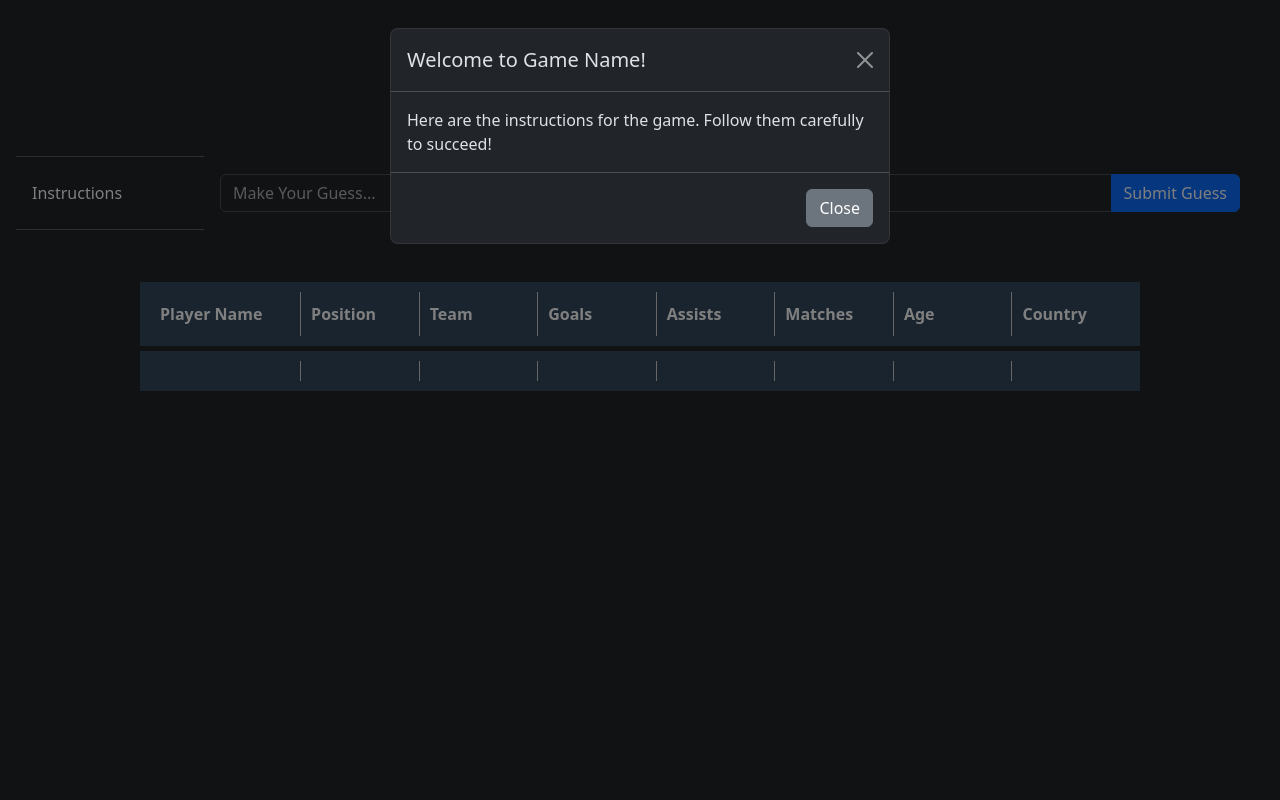
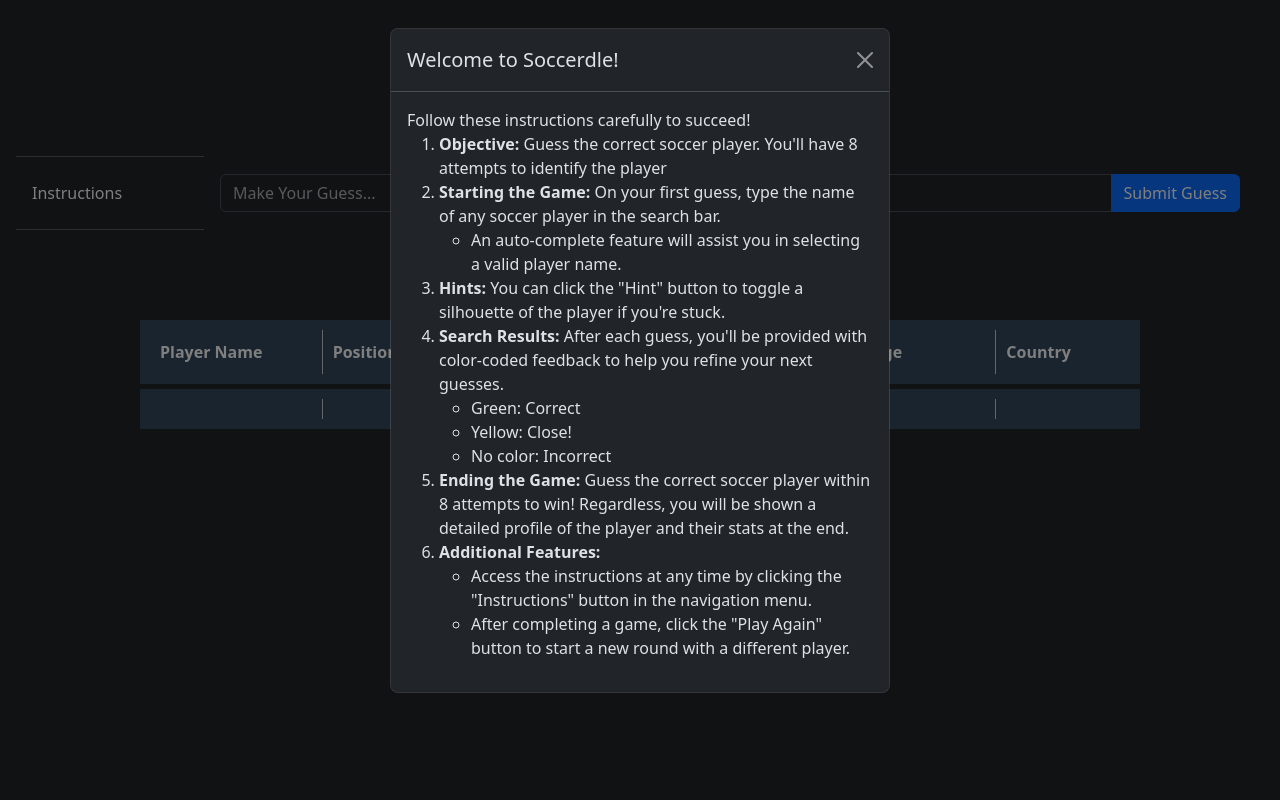
Before and after one commit to tiva710/cst205_final_project, a Flask app: page / in a window 1280 px wide. Run offline with Flask 3, Linux system fonts and the light colour scheme; some libraries are stand-ins or nearby versions.

Commit message:
Instructions, Hint Setup
- Finished up the instructions/formatting
- Added a route to toggle the hint on and off. As of right now the link is just a placeholder, but can easily be switched out with the path to the stored image.

NOTE: I just now noticed Sebastian also added some hint functionality, so we can talk about which logic will work better for our plans/which code we want to keep. I just wanted to include mine in this commit since I made changes to the code

```diff
--- a/project.py
+++ b/project.py
@@ -2,16 +2,41 @@
 #Header Shtuff
 #test comment
 #################
-from flask import Flask, render_template
+from flask import Flask, render_template, request, url_for, redirect
 from flask_bootstrap import Bootstrap5
 from PIL import Image
 import json
 import requests
 
+#I am assuming we will have the image generation be done once we initially get the
+#'correct' player for that round. Then we could save the image in the same place and have
+#the same route for it everytime for the hint_image variable... right?
+
 
 app = Flask(__name__)
 bootstrap = Bootstrap5(app)
 
+hint_showing = False
+
 @app.route('/')
 def home():
-  return render_template ('index.html')
+   #IMAGE SRC HERE
+  global hint_showing
+  if hint_showing == True:
+    hint_image = 'https://upload.wikimedia.org/wikipedia/commons/6/6a/JavaScript-logo.png'
+  else:
+     hint_image = None
+  return render_template ('index.html', hint_image=hint_image)
+
+
+@app.route('/show_hint', methods=['POST'])
+def show_hint():
+  global hint_showing
+
+  hint_showing = not hint_showing
+
+  return redirect(url_for('home'))
+
+
+if __name__ == '__main__':
+    app.run(debug=True)
--- a/templates/index.html
+++ b/templates/index.html
@@ -53,15 +53,30 @@
         .slot-header div {
             font-weight: bold;
         }
+
+        #btnDiv, #hintDiv{
+            text-align: center;
+        }
     </style>
 </head>
 <body>
     <h1 class="text-center">Game Name </h1>
     <br><br>
 
+    <!-- Div to display the hint img -->
+
+    <!-- Feel free to change/remove the width once the Pillow image is implemented -->
+
+    <div id="hintDiv">
+        {% if hint_image %}
+            <img src="{{ hint_image }}" alt="Hint Silhouette" width="50">
+        {% endif %}
+    </div>
+
+
+
     <div class="d-flex">
         <div class="d-flex flex-column flex-shrink-0 p-3 text-white" style="width: 220px;">
-            <!-- <span class="fs-4">Menu</span> -->
             <hr>
             <ul class="nav nav-pills flex-column mb-auto">
             <li class="nav-item">
@@ -73,10 +88,17 @@
             <hr>
         </div>
 
+
         <div class="search-container input-group input-wrapper hoverable-menu activated" style="padding-right: 40px; align-items: center;">
             <input type="text" class="form-control" placeholder="Make Your Guess..." id="playerSearch">
             <button class="btn btn-primary" id="searchButton">Submit Guess</button>
         </div>
+    </div>
+
+    <div id="btnDiv">
+        <form action="/show_hint" method="POST">
+            <button id="userHint" class="btn btn-primary" type="submit" >Hint</button>
+        </form>
     </div>
 
 
@@ -87,7 +109,6 @@
             <div class="col-2">Team</div>
             <div class="col-2">Goals</div>
             <div class="col-2">Assists</div>
-            <div class="col-2">Matches</div>
             <div class="col-2">Age</div>
             <div class="col-2">Country</div>
         </div>
@@ -106,9 +127,10 @@
             <div class="col-2"></div>
             <div class="col-2"></div>
             <div class="col-2"></div>
-            <div class="col-2"></div>
         </div>
     </div>
+
+
 
 
 
@@ -120,14 +142,50 @@
         <div class="modal-dialog">
             <div class="modal-content">
                 <div class="modal-header">
-                    <h5 class="modal-title" id="instructionsModalLabel">Welcome to Game Name!</h5>
+                    <h5 class="modal-title" id="instructionsModalLabel">Welcome to Soccerdle!</h5>
                     <button type="button" class="btn-close" data-bs-dismiss="modal" aria-label="Close"></button>
                 </div>
                 <div class="modal-body">
-                    Here are the instructions for the game. Follow them carefully to succeed!
-                </div>
-                <div class="modal-footer">
-                    <button type="button" class="btn btn-secondary" data-bs-dismiss="modal">Close</button>
+                    Follow these instructions carefully to succeed!
+                    <!-- <br>  -->
+                    <ol>
+                        <li>
+                            <strong>Objective: </strong> Guess the correct soccer player. You'll have 8 attempts to identify the player
+                        </li>
+                        <li>
+                            <strong> Starting the Game: </strong> On your first guess, type the name of any soccer player in the search bar.
+                            <ul>
+                               <li>An auto-complete feature will assist you in selecting a valid player name. </li>
+                            </ul>
+                        </li>
+                        <li>
+                            <strong>Hints: </strong> You can click the "Hint" button to toggle a silhouette of the player if you're stuck.
+                        </li>
+                        <li>
+                            <strong>Search Results: </strong> After each guess, you'll be provided with color-coded feedback to help you refine your next guesses.
+                            <ul>
+                                <li>Green: Correct </li>
+                                <li>Yellow: Close! </li>
+                                <li>No color: Incorrect</li>
+                            </ul>
+                        </li>
+                        <li>
+                            <strong>Ending the Game: </strong> Guess the correct soccer player within 8 attempts to win! Regardless, you will be shown a detailed profile of the player and their stats at the end.
+                        </li>
+                        <li>
+                            <strong>Additional Features: </strong>
+                            <ul>
+                                <li>
+                                    Access the instructions at any time by clicking the "Instructions" button in the navigation menu.
+                                </li>
+                                <li>
+                                    After completing a game, click the "Play Again" button to start a new round with a different player.
+                                </li>
+                            </ul>
+                        </li>
+
+                    </ol>
+
                 </div>
             </div>
         </div>
@@ -138,8 +196,11 @@
     <script>
         // Show the modal on page load
         document.addEventListener('DOMContentLoaded', function () {
-            const modal = new bootstrap.Modal(document.getElementById('instructionsModal'));
-            modal.show();
+            if (!sessionStorage.getItem('modalShown')) {
+                const modal = new bootstrap.Modal(document.getElementById('instructionsModal'));
+                modal.show();
+                sessionStorage.setItem('modalShown', true);
+            }
         });
     </script>
 </body>
```
